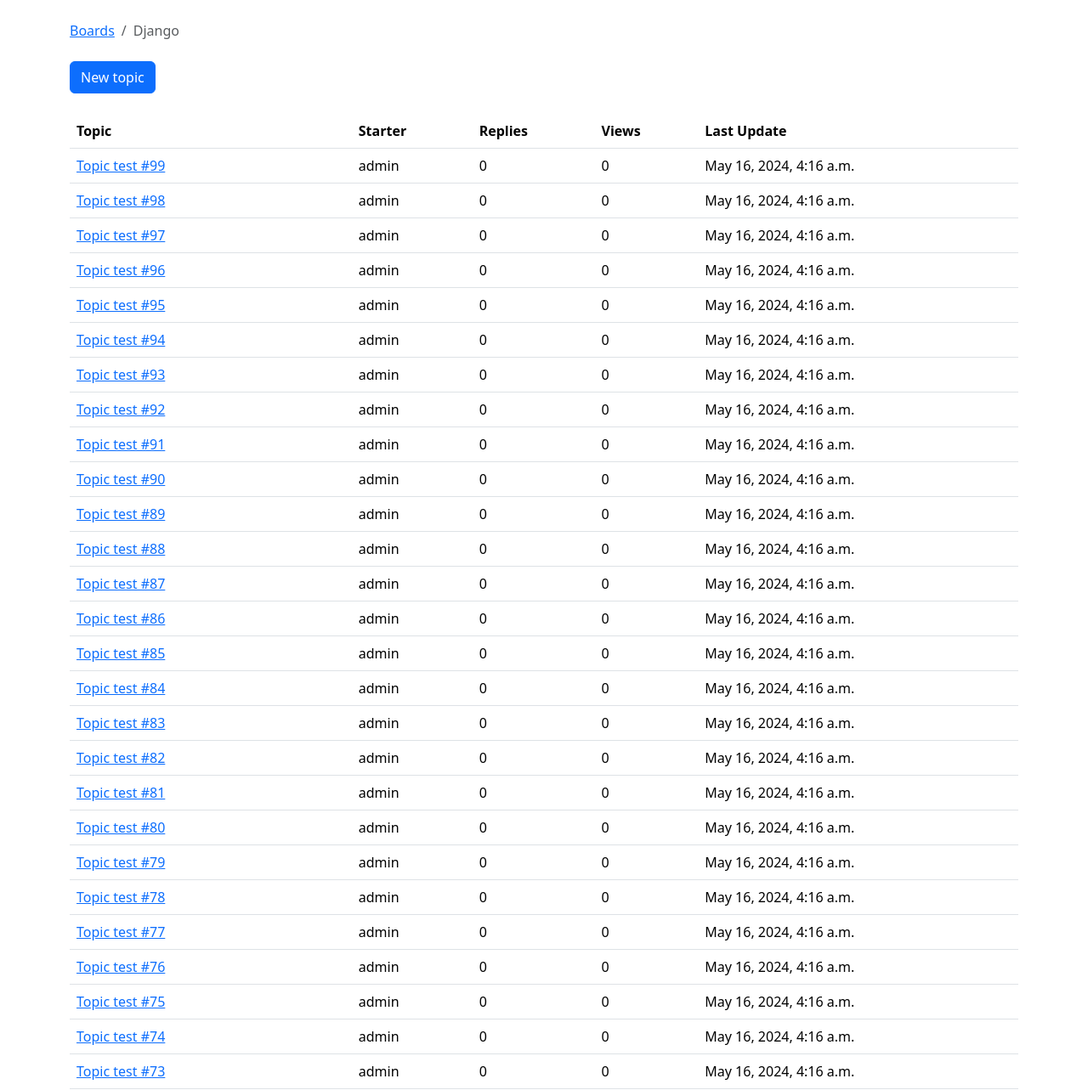
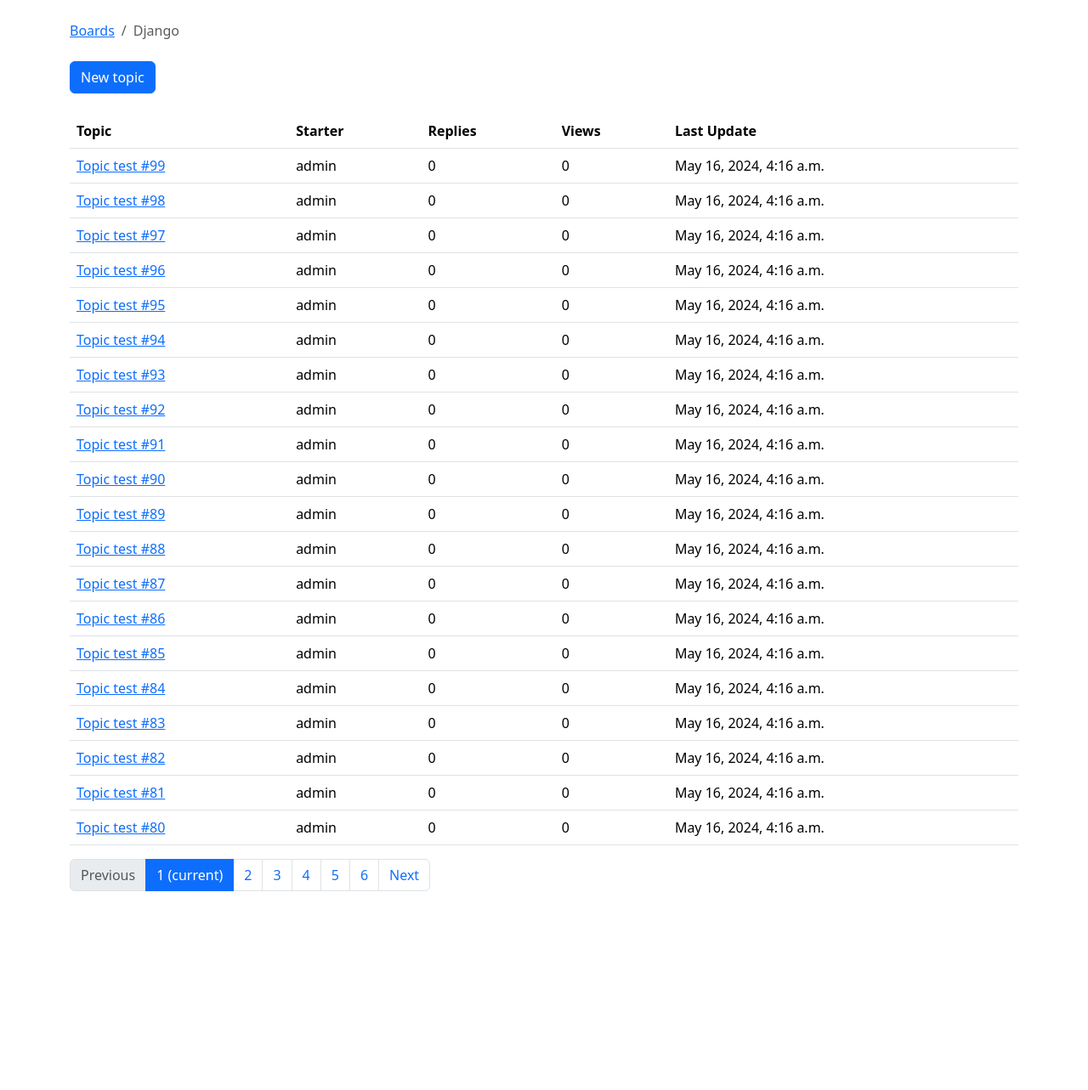
Before and after one commit to ruman-metahorizon/django_9_00_29_april, a Django app: page /boards/1/ in a window 1280 px wide. Shown: the part 56-1339 px from the top of the page at 85% size. After the commit the page ends 1105 px from the top, so only its background shows below. Run offline with Django 5.2, Linux system fonts and the light colour scheme; data comes from the database, SQL or seed files in the repository; both versions use the stored data as it was after the commit; some libraries are stand-ins or nearby versions; some web fonts are replaced.

Commit message:
pagination

```diff
--- a/blogs/blogs/urls.py
+++ b/blogs/blogs/urls.py
@@ -37,7 +37,7 @@ urlpatterns = [
     ),
     re_path(r"^boards/(?P<pk>\d+)/$", views.board_topics, name="board_topics"),
     re_path(r"^boards/(?P<pk>\d+)/new/$", views.new_topic, name="new_topic"),
-    path(r"", views.home, name="home"),
+    re_path(r'^$', views.BoardListView.as_view(), name='home'),
     re_path(
         r"^reset/$",
         auth_views.PasswordResetView.as_view(
@@ -73,4 +73,9 @@ urlpatterns = [
     re_path(r'^boards/(?P<pk>\d+)/topics/(?P<topic_pk>\d+)/$', views.topic_posts, name='topic_posts'),
 
     re_path(r'^boards/(?P<pk>\d+)/topics/(?P<topic_pk>\d+)/reply/$', views.reply_topic, name='reply_topic'),
+
+    re_path(r'^new_post/$', views.NewPostView.as_view(), name='new_post'),
+
+    re_path(r'^boards/(?P<pk>\d+)/topics/(?P<topic_pk>\d+)/posts/(?P<post_pk>\d+)/edit/$',
+        views.PostUpdateView.as_view(), name='edit_post'),
 ]
--- a/blogs/boards/views.py
+++ b/blogs/boards/views.py
@@ -15,14 +15,65 @@ from .forms import PostForm
 
 from django.db.models import Count
 
-def home(request):
-    boards = Board.objects.all()
-    return render(request, 'home.html', {'boards': boards})
+
+from django.views.generic import View
+
+from django.views.generic import CreateView, UpdateView, ListView
+from django.urls import reverse_lazy
+from django.utils import timezone
+from django.utils.decorators import method_decorator
+
+from django.core.paginator import Paginator, EmptyPage, PageNotAnInteger
+
+class NewPostView(CreateView):
+    model = Post
+    form_class = PostForm
+    success_url = reverse_lazy('post_list')
+    template_name = 'new_post.html'
+
+@method_decorator(login_required, name='dispatch')
+class PostUpdateView(UpdateView):
+    model = Post
+    fields = ('message', )
+    template_name = 'edit_post.html'
+    pk_url_kwarg = 'post_pk'
+    context_object_name = 'post'
+
+    def get_queryset(self):
+        queryset = super().get_queryset()
+        return queryset.filter(created_by=self.request.user)
+
+    def form_valid(self, form):
+        post = form.save(commit=False)
+        post.updated_by = self.request.user
+        post.updated_at = timezone.now()
+        post.save()
+        return redirect('topic_posts', pk=post.topic.board.pk, topic_pk=post.topic.pk)
+
+class BoardListView(ListView):
+    model = Board
+    context_object_name = 'boards'
+    template_name = 'home.html'
+
 
 
 def board_topics(request, pk):
     board = get_object_or_404(Board, pk=pk)
-    topics = board.topics.order_by('-last_updated').annotate(replies=Count('posts') - 1)
+    queryset = board.topics.order_by('-last_updated').annotate(replies=Count('posts') - 1)
+    page = request.GET.get('page', 1)
+
+    paginator = Paginator(queryset, 20)
+
+    try:
+        topics = paginator.page(page)
+    except PageNotAnInteger:
+        # fallback to the first page
+        topics = paginator.page(1)
+    except EmptyPage:
+        # probably the user tried to add a page number
+        # in the url, so we fallback to the last page
+        topics = paginator.page(paginator.num_pages)
+
     return render(request, 'topics.html', {'board': board, 'topics': topics})
 
 
--- a/blogs/templates/topic_posts.html
+++ b/blogs/templates/topic_posts.html
@@ -1,4 +1,3 @@
-
 {% extends 'base.html' %}
 
 {% load static %}
@@ -38,9 +37,11 @@
           </div>
         </div>
         {{ post.message }}
+
         {% if post.created_by == user %}
         <div class="mt-3">
-                <a href="#" class="btn btn-primary btn-sm" role="button">Edit</a>
+          <a href="{% url 'edit_post' post.topic.board.pk post.topic.pk post.pk %}" class="btn btn-primary btn-sm"
+            role="button">Edit</a>
         </div>
         {% endif %}
       </div>
--- a/blogs/templates/topics.html
+++ b/blogs/templates/topics.html
@@ -31,10 +31,53 @@
       <td><a href="{% url 'topic_posts' board.pk topic.pk %}">{{ topic.subject }}</a></td>
       <td>{{ topic.starter.username }}</td>
       <td>{{ topic.replies }}</td>
-    <td>{{ topic.views }}</td>  <!-- here -->
+      <td>{{ topic.views }}</td> <!-- here -->
       <td>{{ topic.last_updated }}</td>
     </tr>
     {% endfor %}
   </tbody>
 </table>
+
+
+{% if topics.has_other_pages %}
+<nav aria-label="Topics pagination" class="mb-4">
+  <ul class="pagination">
+    {% if topics.has_previous %}
+    <li class="page-item">
+      <a class="page-link" href="?page={{ topics.previous_page_number }}">Previous</a>
+    </li>
+    {% else %}
+    <li class="page-item disabled">
+      <span class="page-link">Previous</span>
+    </li>
+    {% endif %}
+
+    {% for page_num in topics.paginator.page_range %}
+    {% if topics.number == page_num %}
+    <li class="page-item active">
+      <span class="page-link">
+        {{ page_num }}
+        <span class="sr-only">(current)</span>
+      </span>
+    </li>
+    {% else %}
+    <li class="page-item">
+      <a class="page-link" href="?page={{ page_num }}">{{ page_num }}</a>
+    </li>
+    {% endif %}
+    {% endfor %}
+
+    {% if topics.has_next %}
+    <li class="page-item">
+      <a class="page-link" href="?page={{ topics.next_page_number }}">Next</a>
+    </li>
+    {% else %}
+    <li class="page-item disabled">
+      <span class="page-link">Next</span>
+    </li>
+    {% endif %}
+  </ul>
+</nav>
+{% endif %}
+
 {% endblock %}
```
Also changed, not shown: blogs/templates/edit_post.html (added, +20 -0 lines), blogs/db.sqlite3. Lines whose indentation alone changed are shown as unchanged.
